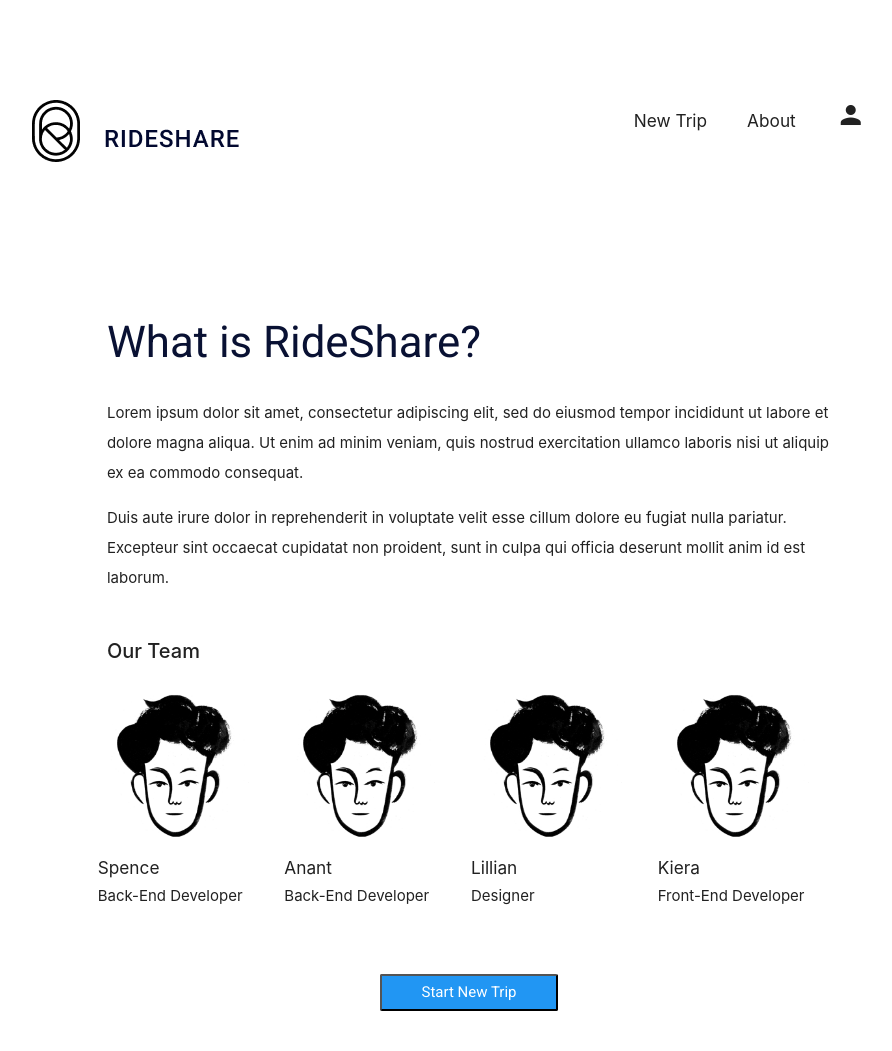
After one commit to KieraSmith/RideShare, a PHP site: page /about.html in a window 1280 px wide. The commit adds this page. Shown: the whole page, without its empty margins (171-1063 px from the left). Run offline with PHP 8.4, Linux system fonts and the light colour scheme.

Commit message:
Login+SignIn+About
I made the about page (I have not put what we are going to write in it yet, and Lily has to make the profile pictures). I made the Login page but I have not done the php/mySQL yet this goes for the sign in too!

```diff
--- /dev/null
+++ b/about.html
@@ -0,0 +1,86 @@
+<!DOCTYPE html>
+<html>
+
+<head>
+    <title>RideShare</title>
+    <link rel="icon" href="images/Frame.png">
+    <!--Import Google Icon Font-->
+    <link href="https://fonts.googleapis.com/icon?family=Material+Icons" rel="stylesheet">
+
+    <!-- Compiled and minified JavaScript -->
+    <script src="https://cdnjs.cloudflare.com/ajax/libs/materialize/1.0.0/js/materialize.min.js"></script>
+    <!--Import materialize.css-->
+    <link type="text/css" rel="stylesheet" href="css/materialize.css" media="screen,projection" />
+    <link type="text/css" rel="stylesheet" href="css/style.css" media="screen,projection" />
+    <link href="https://fonts.googleapis.com/css?family=Roboto&display=swap" rel="stylesheet">
+    <!--Let browser know website is optimized for mobile-->
+    <meta name="viewport" content="width=device-width, initial-scale=1.0" />
+</head>
+
+<body>
+    <div class="container">
+        <div class="row">
+            <div class="col s12">
+                <a href="home.html"><img src="images/Frame.png" class="space_logo"></a>
+                <a href="home.html"><img class="right_writing" src="images/Hero-Content.png"></a>
+                <i class="small material-icons makein boat">person</i>
+                <h6 class="makein boat">About</h6>
+                <h6 class="makein boat" id="">New Trip</h6>
+            </div>
+        </div>
+        <div class="row">
+            <div class="col s1"></div>
+            <div class="col s10">
+                <div class="signup">
+                    <h3>What is RideShare?</h3>
+                    <div class="row">
+                        <div class="col s12">
+                            <p>Lorem ipsum dolor sit amet, consectetur adipiscing elit, sed do eiusmod tempor incididunt ut labore et dolore magna aliqua. Ut enim ad minim veniam, quis nostrud exercitation ullamco laboris nisi ut aliquip ex ea commodo consequat. </p>
+                            <p> Duis aute irure dolor in reprehenderit in voluptate velit esse cillum dolore eu fugiat nulla pariatur. Excepteur sint occaecat cupidatat non proident, sunt in culpa qui officia deserunt mollit anim id est laborum.</p>
+                        </div>
+                    </div>
+                    <div class="row">
+                        <div class="col s12">
+                            <h6 style="font-size: 20px;"><strong>Our Team</strong></h6>
+                        </div>
+                    </div>
+                    <div class="row">
+                        <div class="col s3" style="padding: 2px;">
+                            <img src="images/ivan%20zhao%20portrait.png" alt="person" class="profile_size">
+                            <h6>Spence</h6>
+                            <h7>Back-End Developer</h7>
+                        </div>
+                        <div class="col s3" style="padding: 2px;">
+                            <img src="images/ivan%20zhao%20portrait.png" alt="person" class="profile_size">
+                            <h6>Anant</h6>
+                            <h7>Back-End Developer</h7>
+                        </div>
+                        <div class="col s3" style="padding: 2px;">
+                            <img src="images/ivan%20zhao%20portrait.png" alt="person" class="profile_size">
+                            <h6>Lillian</h6>
+                            <h7>Designer</h7>
+                        </div>
+                        <div class="col s3" style="padding: 2px;">
+                            <img src="images/ivan%20zhao%20portrait.png" alt="person" class="profile_size">
+                            <h6>Kiera</h6>
+                            <h7>Front-End Developer</h7>
+                        </div>
+                    </div>
+                    <br>
+                    <br>
+                    <div class="row">
+                        <div class="col s12">
+                            <a href="trip.html"><button type="button" class="blue-button btt">Start New Trip</button></a>
+                        </div>
+                    </div>
+                </div>
+            </div>
+            <div class="col s1"></div>
+        </div>
+    </div>
+    <script>
+
+    </script>
+    <!--JavaScript at end of body for optimized loading-->
+    <script src="https://cdnjs.cloudflare.com/ajax/libs/materialize/1.0.0/js/materialize.min.js"></script>
+</body></html>
--- a/css/style.css
+++ b/css/style.css
@@ -122,13 +122,39 @@ form {
 
 .share_ride {}
 
-#header-home {
-    margin-bottom: 100px;
+/* SIGN IN */
+
+.logo_sign {
+    padding-top: 100px;
+    display: block;
+    margin: auto;
 }
 
+.logo_write_sign {
+    padding-top: 20px;
+    display: block;
+    margin: auto;
+}
 
-@media only screen and (max-width: 1200px) {
-    .airplane {
-        display: none;
-    }
+.signup {
+    padding-top: 100px;
+    display: block;
+    margin: auto;
 }
+
+.findbtn {
+    background-color: #2196F3 !important;
+}
+
+/* ABOUT PAGE */
+
+.btt {
+    display: block;
+    margin: auto;
+}
+
+.profile_size {
+    width: 156px;
+    height: 150px;
+    margin: auto;
+}
```
Also changed, not shown: login.html (added, +60 -0 lines), sign_up.html (added, +77 -0 lines), images/ivan zhao portrait.png (added).
